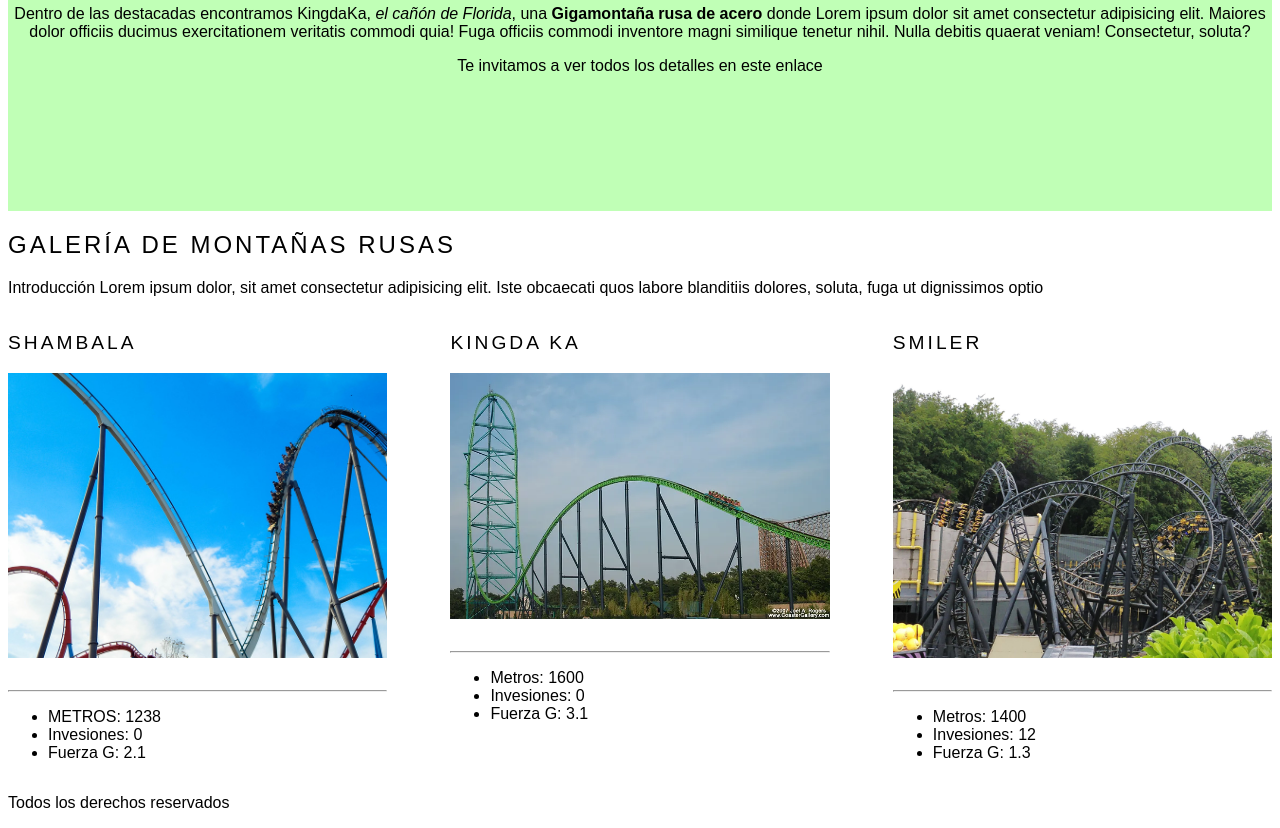
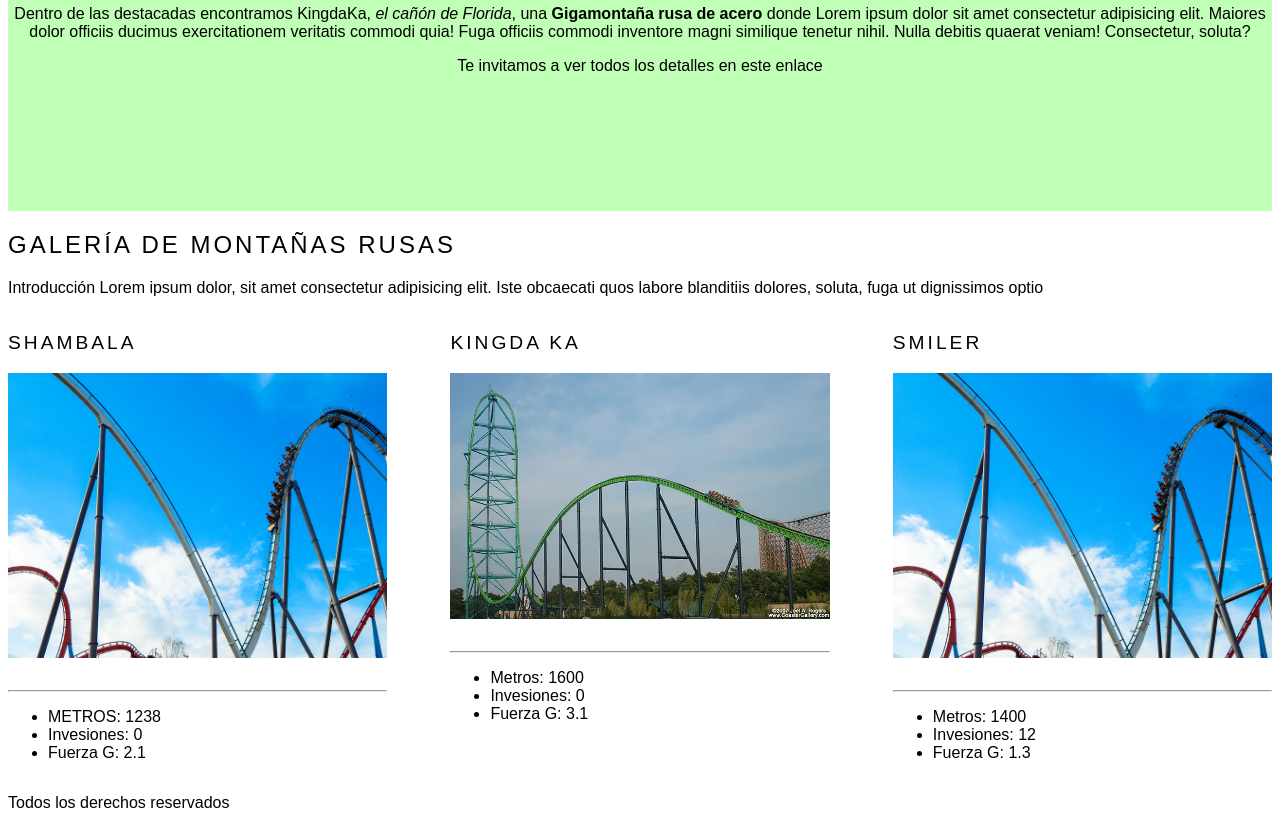
Before and after one commit to bootcamp-webmad-0123/week1_day1, a plain HTML site: page index.html in a window 1280 px wide. Shown: the part 213-1041 px from the top of the page. Drawn offline with Linux system fonts and the light colour scheme.

Commit message:
Initial commit

```diff
--- a/index.html
+++ b/index.html
@@ -74,7 +74,7 @@
 
             <article>
                 <h3>Smiler</h3>
-                <img src="./img/smiler.jpg" alt="Montaña rusa Shambala">
+                <img src="./img/shambala.jpg" alt="Montaña rusa Shambala">
                 <hr>
                 <ul>
                     <li>Metros: 1400</li>
```
